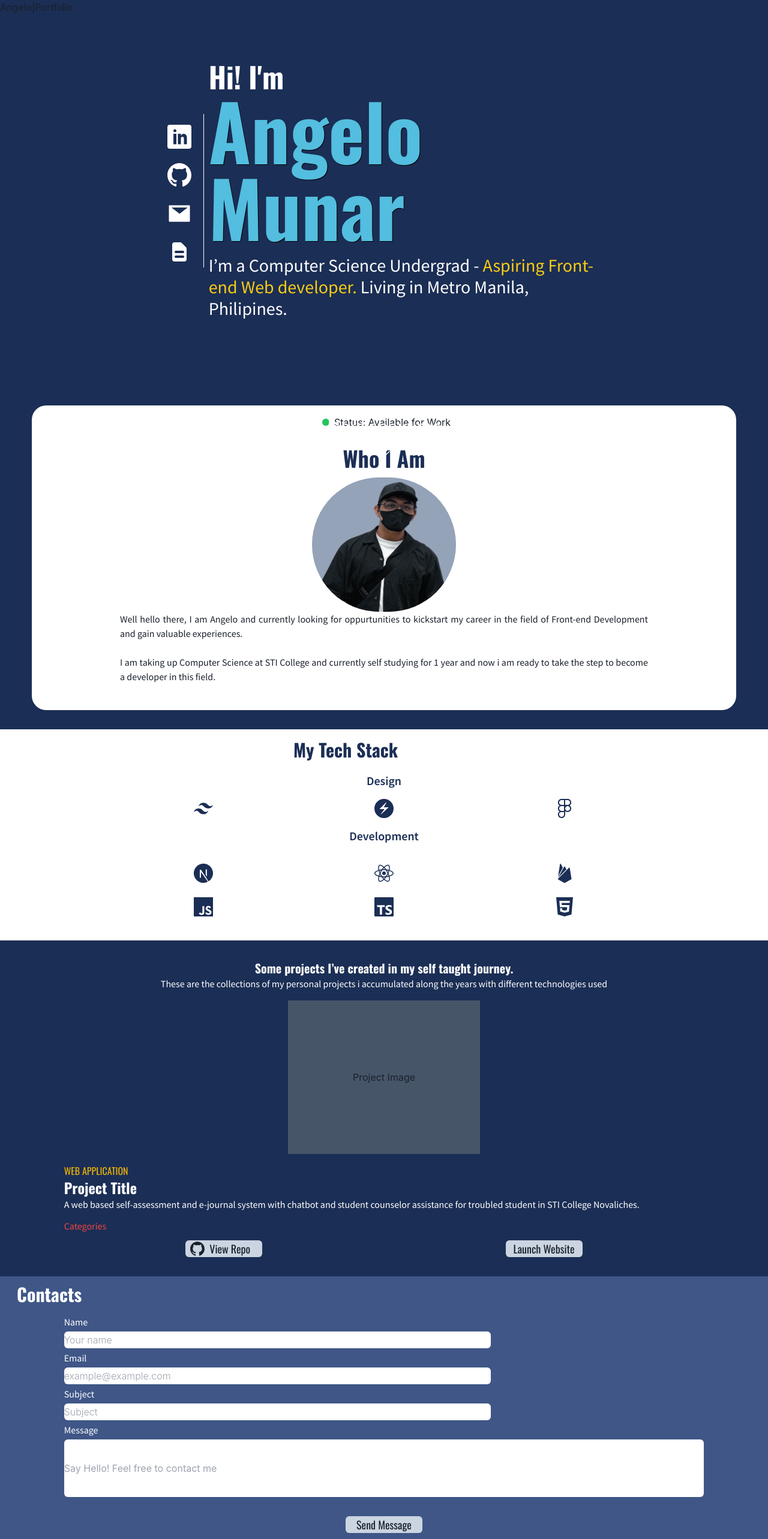
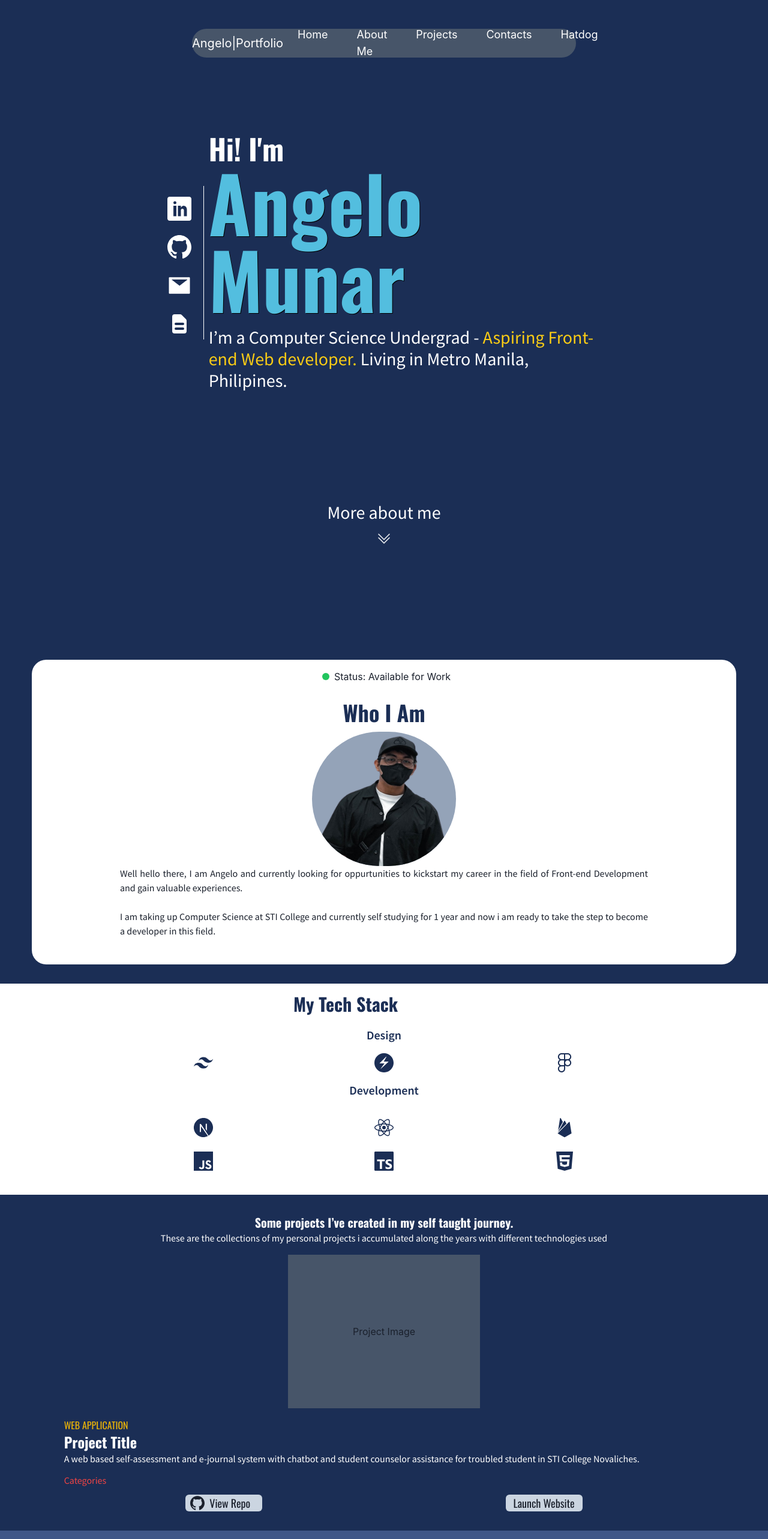
Before and after one commit to eloyms262/AngeloMunar_Portfolio, a Next.js app: page / in a window 1280 px wide. Shown: the top 2566 px of the page at 60% size. Built offline with nearby package versions, Linux system fonts and the light colour scheme.

Commit message:
Fixed Desktop Navigation

```diff
--- a/components/contacts/index.js
+++ b/components/contacts/index.js
@@ -1,57 +1,107 @@
-import { Formik, Field, Form } from "formik";
+import { useFormik } from "formik";
+async function sendContactData(contactDetails) {
+  const response = await fetch("/api/contact", {
+    method: "POST",
+    body: JSON.stringify(contactDetails),
+    headers: {
+      "Content-Type": "application/json",
+    },
+  });
+  console.log({ contactDetails });
+
+  const data = await response.json();
+  console.log({ data });
+  if (!response.ok) {
+    throw new Error(data.message || "Something went wrong!");
+  }
+}
 export default function Contact() {
+  const formik = useFormik({
+    initialValues: { name: "", email: "", subject: "", body: "" },
+    onSubmit: async function sendMessageHandler() {
+      try {
+        await sendContactData({
+          email,
+          name,
+          message,
+          subject,
+          body,
+        });
+      } catch (error) {
+        return;
+      }
+    },
+  });
+
   return (
     <div id="my-contacts" className="bg-[#3F5687] mt-8 ">
       <h1 className="font-oswald text-3xl text-white font-bold w-10/12 mx-7 py-3">
         Contacts
       </h1>
-      <Formik
-        initialValues={{ name: "", email: "", subject: "", message: "" }}
-        onSubmit={async (values) => {
-          await new Promise((r) => setTimeout(r, 500));
-          alert(JSON.stringify(values, null, 2));
-        }}
-      >
+
       <div className="w-10/12 mx-auto">
-          <Form className="flex flex-col ">
-            <label className="text-white font-SourceSansPro py-1">Name</label>
-            <Field
-              id="Name"
-              name="Name"
+        <form className="flex flex-col" onSubmit={formik.handleSubmit}>
+          <label htmlFor="name" className="text-white font-SourceSansPro py-1">
+            Name
+          </label>
+          <input
+            onChange={formik.handleChange}
+            value={formik.values.name}
+            id="name"
+            name="name"
             placeholder="Your name"
             className="h-7 w-8/12 rounded-md text-oswald font-light"
           />
-            <label className="text-white font-SourceSansPro py-1">Email</label>
-            <Field
+          <label htmlFor="email" className="text-white font-SourceSansPro py-1">
+            Email
+          </label>
+          <input
+            onChange={formik.handleChange}
+            value={formik.values.email}
             id="email"
             name="email"
+            type="email"
             placeholder="example@example.com"
             className="h-7 w-8/12 rounded-md text-oswald font-light"
           />
-            <label className="text-white font-SourceSansPro py-1">
+          <label
+            htmlFor="subject"
+            className="text-white font-SourceSansPro py-1"
+          >
             Subject
           </label>
-            <Field
+          <input
+            onChange={formik.handleChange}
+            value={formik.values.subject}
             id="subject"
             name="subject"
             placeholder="Subject"
             className="h-7 w-8/12 rounded-md text-oswald font-light"
           />
-            <label className="text-white font-SourceSansPro py-1">
+          <label
+            htmlFor="message"
+            className="text-white font-SourceSansPro py-1"
+          >
             Message
           </label>
-            <Field
+          <textarea
+            onChange={formik.handleChange}
+            value={formik.values.body}
+            as="textarea"
             id="body"
             name="body"
             placeholder="Say Hello! Feel free to contact me"
             className="h-24 w-full rounded-md text-oswaldfont-light"
+            rows="5"
           />
-          </Form>
-        </div>
-      </Formik>
-      <button className="flex justify-center items-center bg-slate-300 font-oswald font-normal text-lg rounded-md w-32 mx-auto my-8">
+          <button
+            type="submit"
+            className="flex justify-center items-center bg-slate-300 font-oswald font-normal text-lg rounded-md w-32 mx-auto my-8"
+          >
             Send Message
           </button>
+        </form>
+      </div>
     </div>
   );
 }
--- a/components/desk-nav/index.js
+++ b/components/desk-nav/index.js
@@ -1,12 +1,31 @@
+import Link from "next/link";
 export default function DeskNav() {
   return (
-    <div className="hidden lg:block">
-      <div>
+    <div className="hidden lg:flex lg:flex-row lg:justify-around text-white lg:h-12 lg:w-3/6 lg:rounded-3xl lg:my-12 lg:mx-auto lg:items-center  lg:bg-slate-600">
+      <div className="text-xl">
         <span>Angelo</span>
         <span>|</span>
         <span>Portfolio</span>
       </div>
-      <div></div>
+      <div className="text-lg">
+        <ul className="flex flex-row">
+          <li className="mx-6">
+            <Link href="/">Home</Link>
+          </li>
+          <li className="mx-6">
+            <Link href="#about-me">About Me</Link>
+          </li>
+          <li className="mx-6">
+            <Link href="#projects">Projects</Link>
+          </li>
+          <li className="mx-6">
+            <Link href="#my-contacts">Contacts</Link>
+          </li>
+          <li className="mx-6">
+            <Link href="">Hatdog</Link>
+          </li>
+        </ul>
+      </div>
     </div>
   );
 }
--- a/components/hero.js
+++ b/components/hero.js
@@ -63,7 +63,7 @@ export default function HeroSection() {
       </div>
       <div className="flex flex-col items-center justify-center mt-8">
         <Link href={"#about-me"}>
-          <div className="flex flex-col items-center justify-center lg:translate-y-32  ">
+          <div className="flex flex-col items-center justify-center lg:h-96  ">
             <a className="text-white font-SourceSansPro text-lg lg:text-3xl animate__animated animate__fadeInDown animate__delay-2s ">
               More about me
             </a>
--- a/package.json
+++ b/package.json
@@ -15,6 +15,7 @@
     "animate.css": "^4.1.1",
     "formik": "^2.2.9",
     "framer-motion": "^6.4.2",
+    "mongodb": "^4.8.1",
     "next": "12.2.0",
     "react": "18.2.0",
     "react-dom": "18.2.0",
--- /dev/null
+++ b/pages/api/contact.js
@@ -0,0 +1,46 @@
+import { MongoClient } from "mongodb";
+async function handler(req, res) {
+  if (req.method === "POST") {
+    const { email, name, subject, body } = req.body;
+
+    if (
+      !email ||
+      !email.includes("@") ||
+      !name ||
+      name.trim() === "" ||
+      !body ||
+      body.trim() === ""
+    ) {
+      res.status(422).json({ message: "Invalid Input" });
+      return;
+    }
+    const newMessage = {
+      email,
+      name,
+      body,
+      subject,
+    };
+    let client;
+    try {
+      client = await MongoClient.connect(
+        "mongodb+srv://narnaru26:zwpvGmrefT0pIUOg@cluster0.utd89.mongodb.net/portfolio?retryWrites=true&w=majority"
+      );
+    } catch (error) {
+      res.status(500).json({ message: "could not connect to database" });
+      return;
+    }
+    const db = client.db();
+    try {
+      const result = await db.collection("messages").insertOne(newMessage);
+      newMessage.id = result.insertedId;
+    } catch (error) {
+      client.close();
+      res.status(500).json({ message: "Storing Data Failed" });
+      return;
+    }
+    client.close();
+    res.status(201).json({ message: "Sent successfully", message: newMessage });
+  }
+}
+
+export default handler;
--- a/pages/api/hello.js
+++ /dev/null
@@ -1,5 +0,0 @@
-// Next.js API route support: https://nextjs.org/docs/api-routes/introduction
-
-export default function handler(req, res) {
-  res.status(200).json({ name: 'John Doe' })
-}
--- a/styles/globals.css
+++ b/styles/globals.css
@@ -1,3 +1,8 @@
 @tailwind base;
 @tailwind components;
 @tailwind utilities;
+
+html{
+    scroll-behavior: smooth;
+
+}
```
Also changed, not shown: 2 other files (tests, documents, lock files or other folders). Lines whose indentation alone changed are shown as unchanged.
